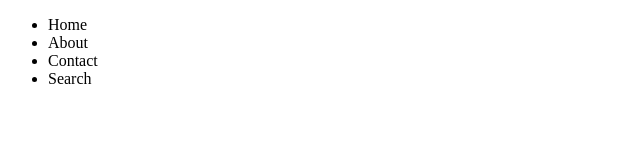
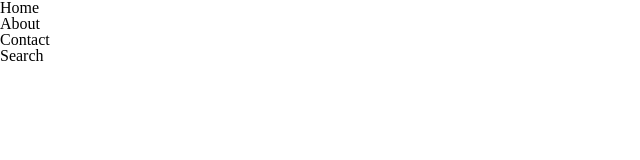
Before and after one commit to wander-junior/Wander-s-Blog, a Gatsby site: page / in a window 1280 px wide. Shown: the whole page, without its empty margins (0-640 px from the left). Built offline with nearby package versions, Linux system fonts and the light colour scheme; Gatsby itself is replaced by a stand-in of ours.

Commit message:
Create GlobalStyle containing CSS Reset

```diff
--- /dev/null
+++ b/GlobalStyle.js
@@ -0,0 +1,49 @@
+import { createGlobalStyle } from 'styled-components';
+
+const GlobalStyle = createGlobalStyle`
+    html, body, div, span, applet, object, iframe,
+    h1, h2, h3, h4, h5, h6, p, blockquote, pre,
+    a, abbr, acronym, address, big, cite, code,
+    del, dfn, em, img, ins, kbd, q, s, samp,
+    small, strike, strong, sub, sup, tt, var,
+    b, u, i, center,
+    dl, dt, dd, ol, ul, li,
+    fieldset, form, label, legend,
+    table, caption, tbody, tfoot, thead, tr, th, td,
+    article, aside, canvas, details, embed,
+    figure, figcaption, footer, header, hgroup,
+    menu, nav, output, ruby, section, summary,
+    time, mark, audio, video {
+        margin: 0;
+        padding: 0;
+        border: 0;
+        font-size: 100%;
+        font: inherit;
+        vertical-align: baseline;
+    }
+    /* HTML5 display-role reset for older browsers */
+    article, aside, details, figcaption, figure,
+    footer, header, hgroup, menu, nav, section {
+        display: block;
+    }
+    body {
+        line-height: 1;
+    }
+    ol, ul {
+        list-style: none;
+    }
+    blockquote, q {
+        quotes: none;
+    }
+    blockquote:before, blockquote:after,
+    q:before, q:after {
+        content: '';
+        content: none;
+    }
+    table {
+        border-collapse: collapse;
+        border-spacing: 0;
+    }
+`;
+
+export default GlobalStyle;
--- a/src/pages/index.js
+++ b/src/pages/index.js
@@ -1,9 +1,13 @@
 import * as React from "react"
 import Header from "../components/header"
+import GlobalStyle from "../../GlobalStyle";
 
 const IndexPage = () => {
   return (
-    <Header />
+    <React.Fragment>
+      <GlobalStyle />
+      <Header />
+    </React.Fragment>
   )
 }
 
```
